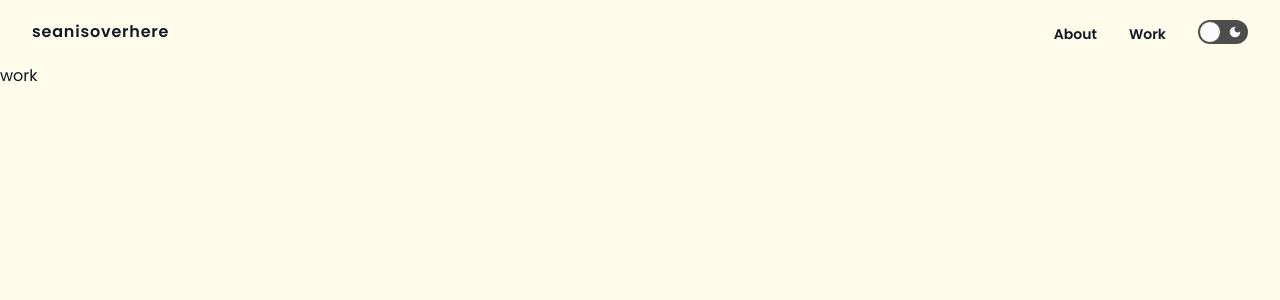
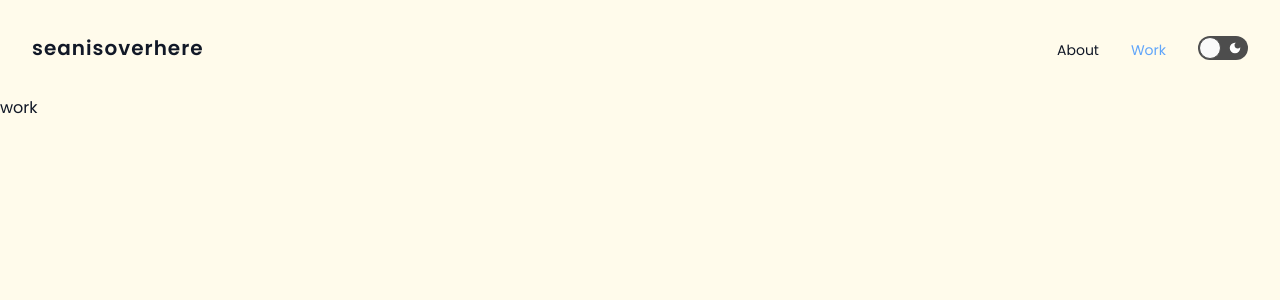
Before and after one commit to seanisoverhere/nv-create-portfolio, a Next.js app: page /work in a window 1280 px wide. Shown: the top 300 px of the page. Built offline with nearby package versions, Linux system fonts and the light colour scheme.

Commit message:
Add active navlink

```diff
--- /dev/null
+++ b/components/NavLink.js
@@ -0,0 +1,17 @@
+import { useRouter } from "next/router";
+import Link from "next/link";
+
+const NavLink = ({ href, exact, children, ...props }) => {
+  const { pathname } = useRouter();
+  const isActive = exact ? pathname === href : pathname.startsWith(href);
+
+  isActive ? (props.className += " active") : (props.className += " inactive");
+
+  return (
+    <Link href={href}>
+      <a {...props}>{children}</a>
+    </Link>
+  );
+};
+
+export default NavLink;
--- a/components/Navbar.js
+++ b/components/Navbar.js
@@ -1,24 +1,25 @@
 import React from "react";
 import ThemeToggle from "./ThemeToggle";
+import NavLink from "./NavLink";
 import Link from "next/link";
 
 const Navbar = () => {
   return (
     <nav className="mx-auto px-4 sm:px-6 lg:px-8">
-      <div className="flex items-center justify-between h-16">
+      <div className="flex items-center justify-between h-24">
         <div className="w-full justify-between flex items-center">
           <div className="flex-shrink-0">
             <Link href="/">
-              <div className="tracking-wider font-semibold">seanisoverhere</div>
+              <div className="tracking-wider font-semibold text-xl cursor-pointer">
+                seanisoverhere
+              </div>
             </Link>
           </div>
-          <div className="ml-10 flex items-end space-x-8 font-semibold">
-            <Link href="/about">
-              <div className="text-sm">About</div>
-            </Link>
-            <Link href="/work">
-              <div className="text-sm">Work</div>
-            </Link>
+          <div className="ml-10 flex items-end space-x-8 text-sm">
+            {/* Create the links to your pages here */}
+            <NavLink href="/about">About</NavLink>
+            <NavLink href="/work">Work</NavLink>
+            {/* End of Navbar */}
             <ThemeToggle />
           </div>
         </div>
--- a/styles/globals.css
+++ b/styles/globals.css
@@ -27,4 +27,12 @@
   .light-toggle.react-toggle--checked:hover .react-toggle-track {
     @apply bg-yellow-500;
   }
+
+  .active {
+    @apply text-blue-400;
+  }
+
+  .inactive {
+    @apply hover:text-blue-400 transition duration-100;
+  }
 }
```
